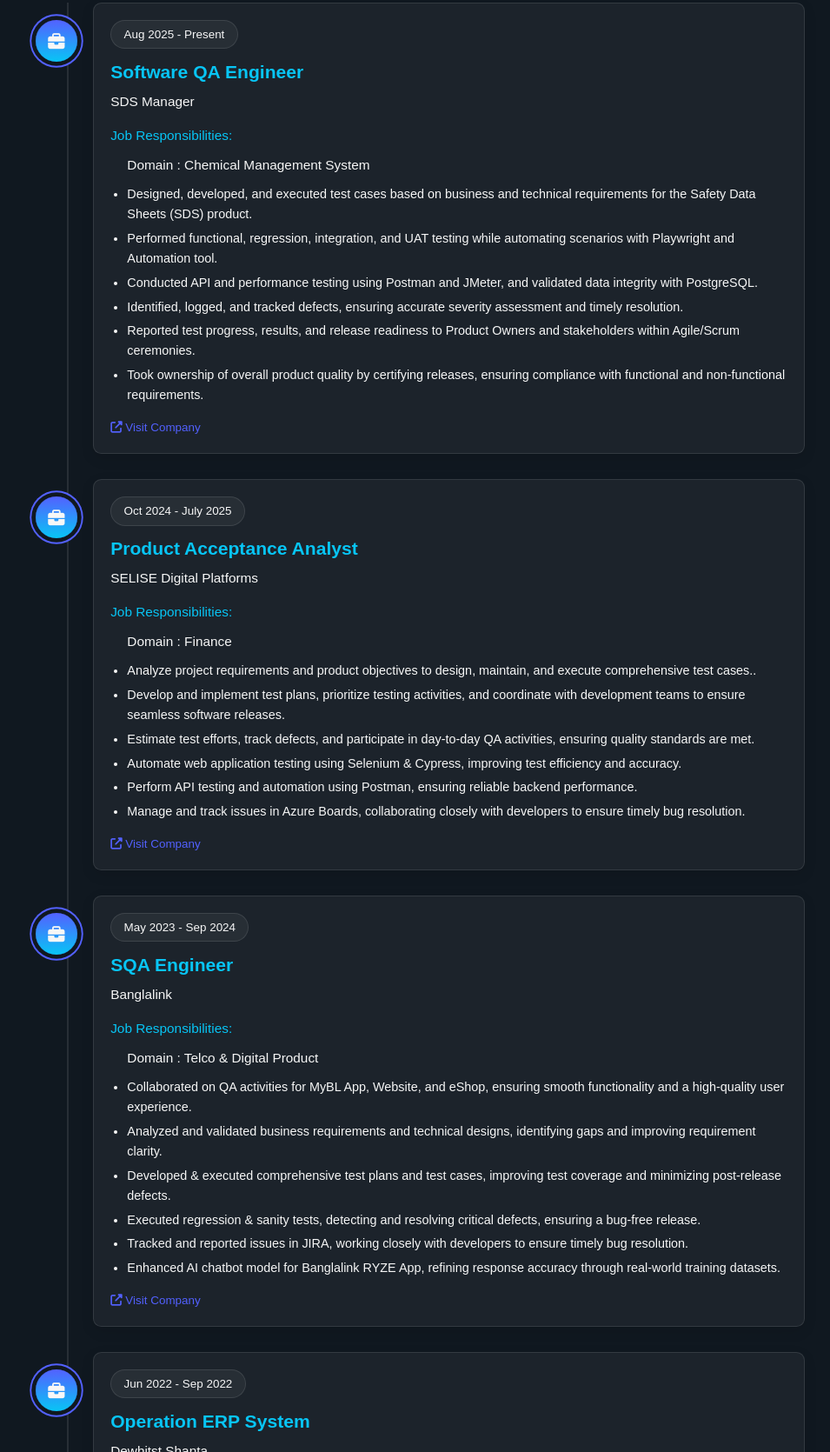
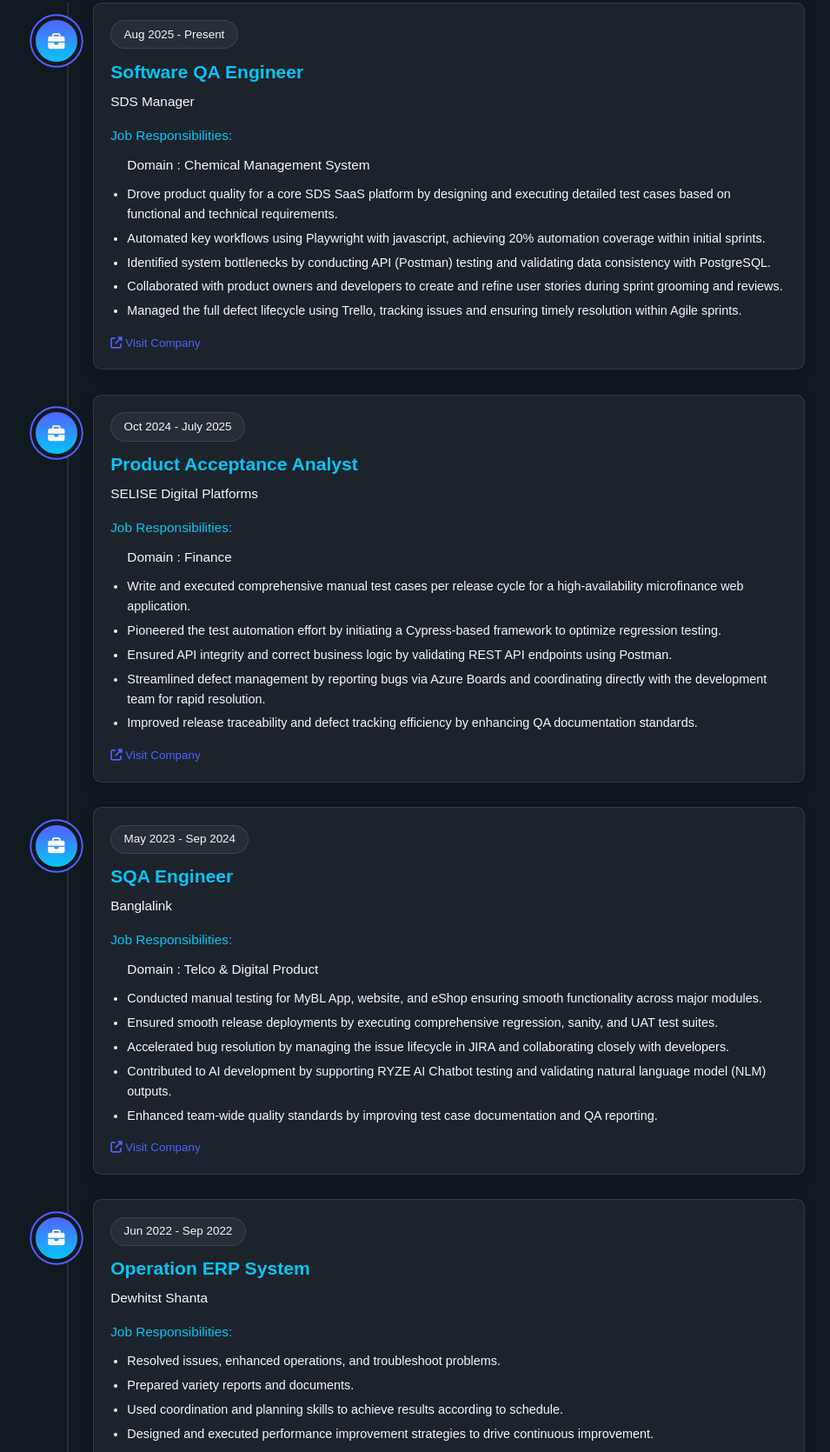
Before and after one commit to Yusuf-Hridoy/newportfolio-v2, a plain HTML site: page index.html in a window 1280 px wide. Shown: the part 2722-4392 px from the top of the page at 87% size, without its empty margins (325-1280 px from the left). Drawn offline with nearby package versions, Linux system fonts and the light colour scheme.

Commit message:
new changes

```diff
--- a/index.html
+++ b/index.html
@@ -298,12 +298,11 @@
                         <h4>Job Responsibilities:</h4>
                         <ul>
                             <p>Domain : Chemical Management System</p>
-                            <li> Designed, developed, and executed test cases based on business and technical requirements for the Safety Data Sheets (SDS) product. </li>
-                            <li> Performed functional, regression, integration, and UAT testing while automating scenarios with Playwright and Automation tool. </li>
-                            <li> Conducted API and performance testing using Postman and JMeter, and validated data integrity with PostgreSQL. </li>
-                            <li> Identified, logged, and tracked defects, ensuring accurate severity assessment and timely resolution. </li>
-                            <li> Reported test progress, results, and release readiness to Product Owners and stakeholders within Agile/Scrum ceremonies.</li>
-                            <li> Took ownership of overall product quality by certifying releases, ensuring compliance with functional and non-functional requirements. </li>
+                            <li>  Drove product quality for a core SDS SaaS platform by designing and executing detailed test cases based on functional and technical requirements.  </li>
+                            <li>  Automated key workflows using Playwright with javascript, achieving 20% automation coverage within initial sprints.  </li>
+                            <li>  Identified system bottlenecks by conducting API (Postman) testing and validating data consistency with PostgreSQL.  </li>
+                            <li>  Collaborated with product owners and developers to create and refine user stories during sprint grooming and reviews. </li>
+                            <li>  Managed the full defect lifecycle using Trello, tracking issues and ensuring timely resolution within Agile sprints.</li>
                         </ul>
                     </div>
                     <a href="https://sdsmanager.com/us/sds-management/" target="_blank" class="company-link">
@@ -324,12 +323,11 @@
                         <h4>Job Responsibilities:</h4>
                         <ul>
                             <p>Domain : Finance</p>
-                            <li>Analyze project requirements and product objectives to design, maintain, and execute comprehensive test cases..</li>
-                            <li>Develop and implement test plans, prioritize testing activities, and coordinate with development teams to ensure seamless software releases.</li>
-                            <li>Estimate test efforts, track defects, and participate in day-to-day QA activities, ensuring quality standards are met.</li>
-                            <li>Automate web application testing using Selenium & Cypress, improving test efficiency and accuracy.</li>
-                            <li>Perform API testing and automation using Postman, ensuring reliable backend performance.</li>
-                            <li>Manage and track issues in Azure Boards, collaborating closely with developers to ensure timely bug resolution.</li>
+                            <li>Write and executed comprehensive manual test cases per release cycle for a high-availability microfinance web application. </li>
+                            <li>Pioneered the test automation effort by initiating a Cypress-based framework to optimize regression testing. </li>
+                            <li>Ensured API integrity and correct business logic by validating REST API endpoints using Postman. </li>
+                            <li>Streamlined defect management by reporting bugs via Azure Boards and coordinating directly with the development team for rapid resolution. </li>
+                            <li>Improved release traceability and defect tracking efficiency by enhancing QA documentation standards. </li>
                         </ul>
                     </div>
                     <a href="https://selisegroup.com/" target="_blank" class="company-link">
@@ -350,12 +348,11 @@
                         <h4>Job Responsibilities:</h4>
                         <ul>
                             <p>Domain : Telco & Digital Product</p>
-                            <li>Collaborated on QA activities for MyBL App, Website, and eShop, ensuring smooth functionality and a high-quality user experience.</li>
-                            <li>Analyzed and validated business requirements and technical designs, identifying gaps and improving requirement clarity.</li>
-                            <li>Developed & executed comprehensive test plans and test cases, improving test coverage and minimizing post-release defects.</li>
-                            <li>Executed regression & sanity tests, detecting and resolving critical defects, ensuring a bug-free release.</li>
-                            <li> Tracked and reported issues in JIRA, working closely with developers to ensure timely bug resolution.</li>
-                            <li>Enhanced AI chatbot model for Banglalink RYZE App, refining response accuracy through real-world training datasets.</li>
+                            <li>Conducted manual testing for MyBL App, website, and eShop ensuring smooth functionality across major modules. </li>
+                            <li>Ensured smooth release deployments by executing comprehensive regression, sanity, and UAT test suites.</li>
+                            <li>Accelerated bug resolution by managing the issue lifecycle in JIRA and collaborating closely with developers. </li>
+                            <li> Contributed to AI development by supporting RYZE AI Chatbot testing and validating natural language model (NLM) outputs. </li>
+                            <li>  Enhanced team-wide quality standards by improving test case documentation and QA reporting.</li>
                         </ul>
                     </div>
                     <a href="https://www.banglalink.net/en" target="_blank" class="company-link">
```
